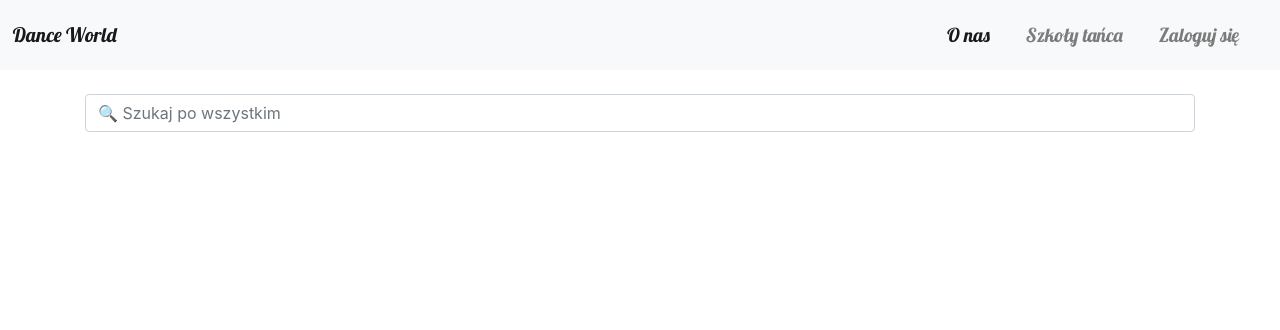
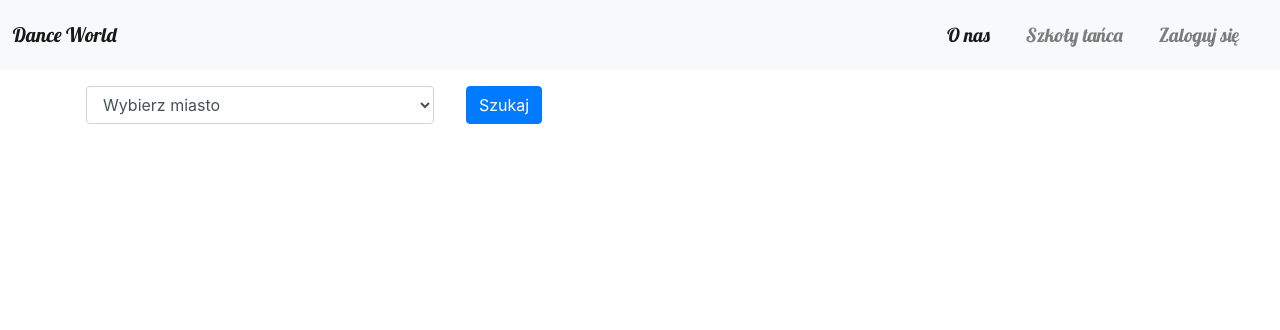
Before and after one commit to hanna-miashkova/dance_world, a Symfony app: template templates/listaSzkol.html.twig in a window 1280 px wide. Shown: the top 330 px of the page. Run offline with Twig, Linux system fonts and the light colour scheme; the template is opened without the code that fills it, so the values that code supplies are empty; some libraries are stand-ins or nearby versions.

Commit message:
City filter

```diff
--- a/templates/listaSzkol.html.twig
+++ b/templates/listaSzkol.html.twig
@@ -3,37 +3,39 @@
 {% block title %} Szkoły tańca {% endblock %}
 
 {% block body %}
-{#<div class="row">#}
-{#    {% for szkola in szkoly %}#}
-{#    <div class="col-6 col-md-3">#}
-{#        <select class="form-control selectpicker show-tick" id="select-country" data-live-search="true">#}
-{#            <option data-tokens="city">{{ szkola.miastoSzkoly.nazwaMiasta}} </option>#}
+    <form>
+        <div class="row">
 
-{#        </select>#}
-{#    </div>#}
-{#        <div class="col-6 col-md-3">#}
-{#            <select class="form-control selectpicker show-tick" id="select-kategory" data-live-search="true">#}
-{#                <option data-tokens="china">opcja </option>#}
+            <div class="col-4 col-md-4">
+                <select class="form-control selectpicker show-tick" id="select-country" data-live-search="true" name="miasto">
+                    <option value="0">Wybierz miasto</option>
+                    {% for miasto in miasta %}
+                        <option data-tokens="city" value="{{ miasto.id }}" {% if wybrane_miasto==miasto.id %} selected {% endif %}>{{ miasto.nazwaMiasta }} </option>
+                    {% endfor %}
+                </select>
+            </div>
 
-{#            </select>#}
-{#        </div>#}
-{#    {% endfor %}#}
-    <div>
-        <label for="listSearch"></label><input class="form-control" id="listSearch" type="text" placeholder="🔍 Szukaj po wszystkim">
-    </div>
-<br>
+            <div class="col-4 col-md-4">
+                <button class="btn btn-primary" type="submit"> Szukaj</button>
+            </div>
+
+        </div>
+    </form>
+
 
     <div class="list-group">
 
         {% for szkola in szkoly %}
-            <a href="{{ path('szkola_info', {"id":szkola.id}) }}" class="list-group-item list-group-item-action flex-column align-items-start" id="myList">
+            <a href="{{ path('szkola_info', {"id":szkola.id}) }}"
+               class="list-group-item list-group-item-action flex-column align-items-start" id="myList">
                 <div class="d-flex w-100 justify-content-between">
-                    <h5 class="mb-1" >{{ szkola.nazwaSzkoly }}</h5>
-                                    <small class="text-muted">{{ szkola.miastoSzkoly.nazwaMiasta }}</small>
+                    <h5 class="mb-1">{{ szkola.nazwaSzkoly }}</h5>
+                    <small class="text-muted">{{ szkola.miastoSzkoly.nazwaMiasta }}</small>
                 </div>
                 <p class="mb-1">{{ szkola.opisKrotki }}</p>
                 {% for umiejetnosci in szkola.kategorie %}
-                <small class="text-muted"><i class="far fa-check-circle"></i>{{ umiejetnosci.nazwaUmiejetnosci }}</small>
+                    <small class="text-muted"><i class="far fa-check-circle"></i>{{ umiejetnosci.nazwaUmiejetnosci }}
+                    </small>
                 {% endfor %}
             </a>
             <br>
@@ -41,17 +43,3 @@
     </div>
 
 {% endblock %}
-
-{% block javascripts %}
-<script>
-    $(document).ready(function(){
-        $("#listSearch").on("keyup", function() {
-            var value = $(this).val().toLowerCase();
-            $("#myList").filter(function() {
-                $(this).toggle($(this).text().toLowerCase().indexOf(value) > -1)
-            });
-        });
-    });
-</script>
-
-{% endblock %}
```
Also changed, not shown: src/Controller/ListaSzkolController.php (+14 -3 lines), src/Repository/SzkolaRepository.php (+44 -17 lines).
